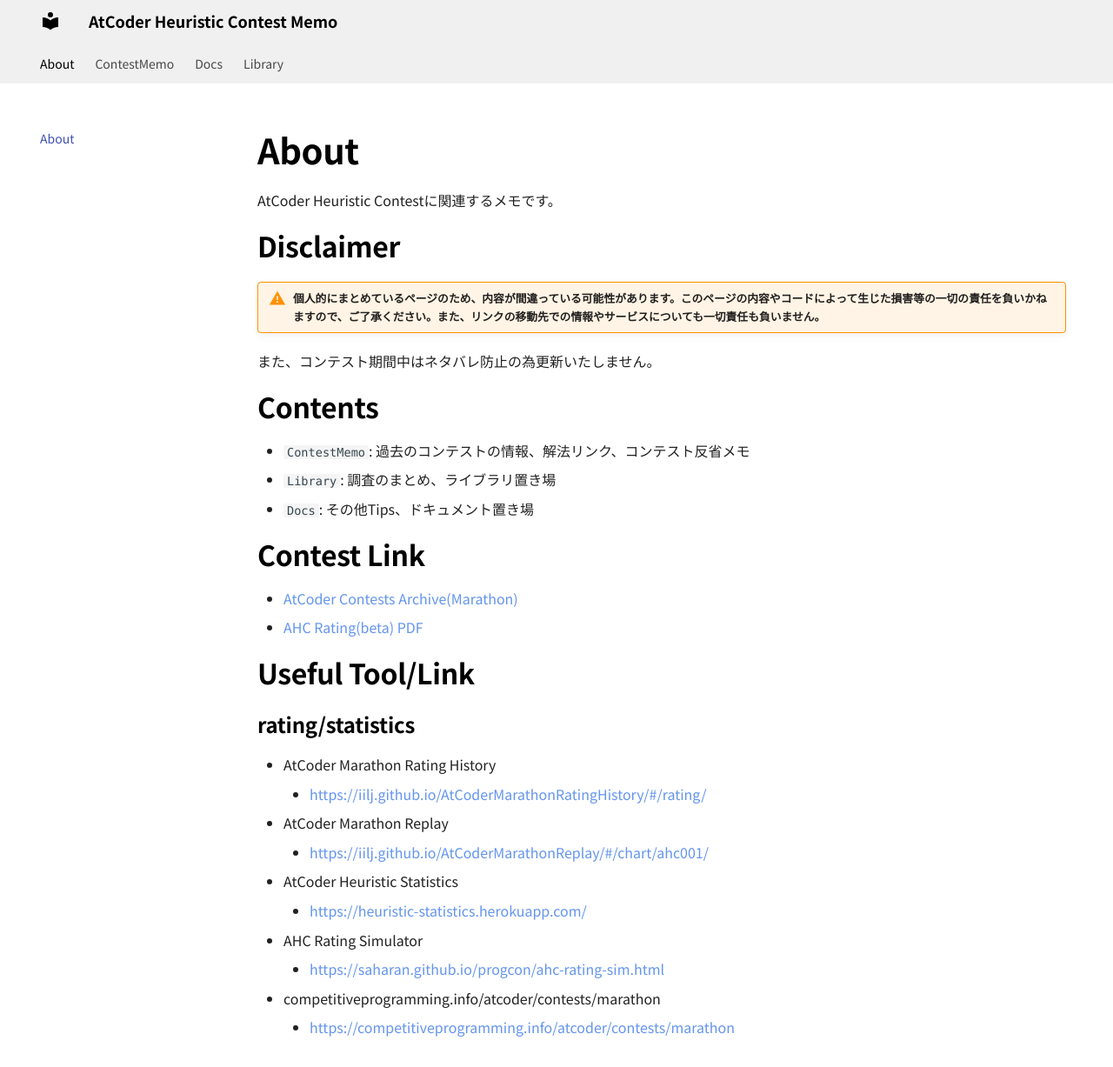
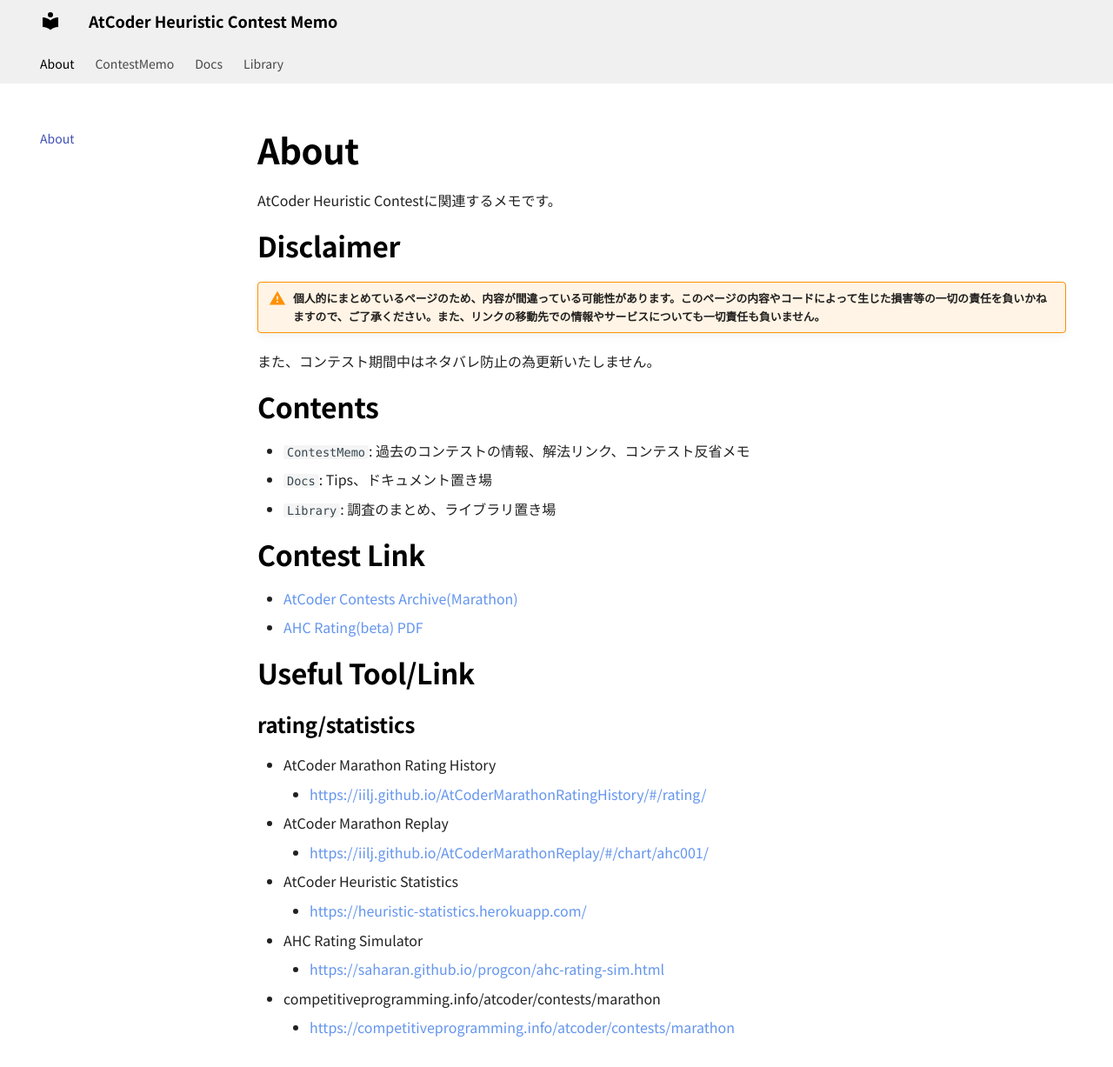
Before and after one commit to jetbead/AtCoderHeuristicContestMemo, an MkDocs documentation site: the page built from docs/index.md, in a window 1280 px wide and 1227 px high. Shown: the whole window at 87% size. Built offline with MkDocs 1.6.1 and Material for MkDocs 9.7.7, drawn with Linux system fonts in a browser that asks for light colours; some web fonts are replaced.

Commit message:
modify index.md

```diff
--- a/docs/index.md
+++ b/docs/index.md
@@ -11,8 +11,9 @@
 ## Contents
 
 - `ContestMemo`: 過去のコンテストの情報、解法リンク、コンテスト反省メモ
+- `Docs`: Tips、ドキュメント置き場
 - `Library`: 調査のまとめ、ライブラリ置き場
-- `Docs`: その他Tips、ドキュメント置き場
+
 
 ## Contest Link
 - [AtCoder Contests Archive(Marathon)](https://atcoder.jp/contests/archive?ratedType=0&category=1200&keyword=)
```
